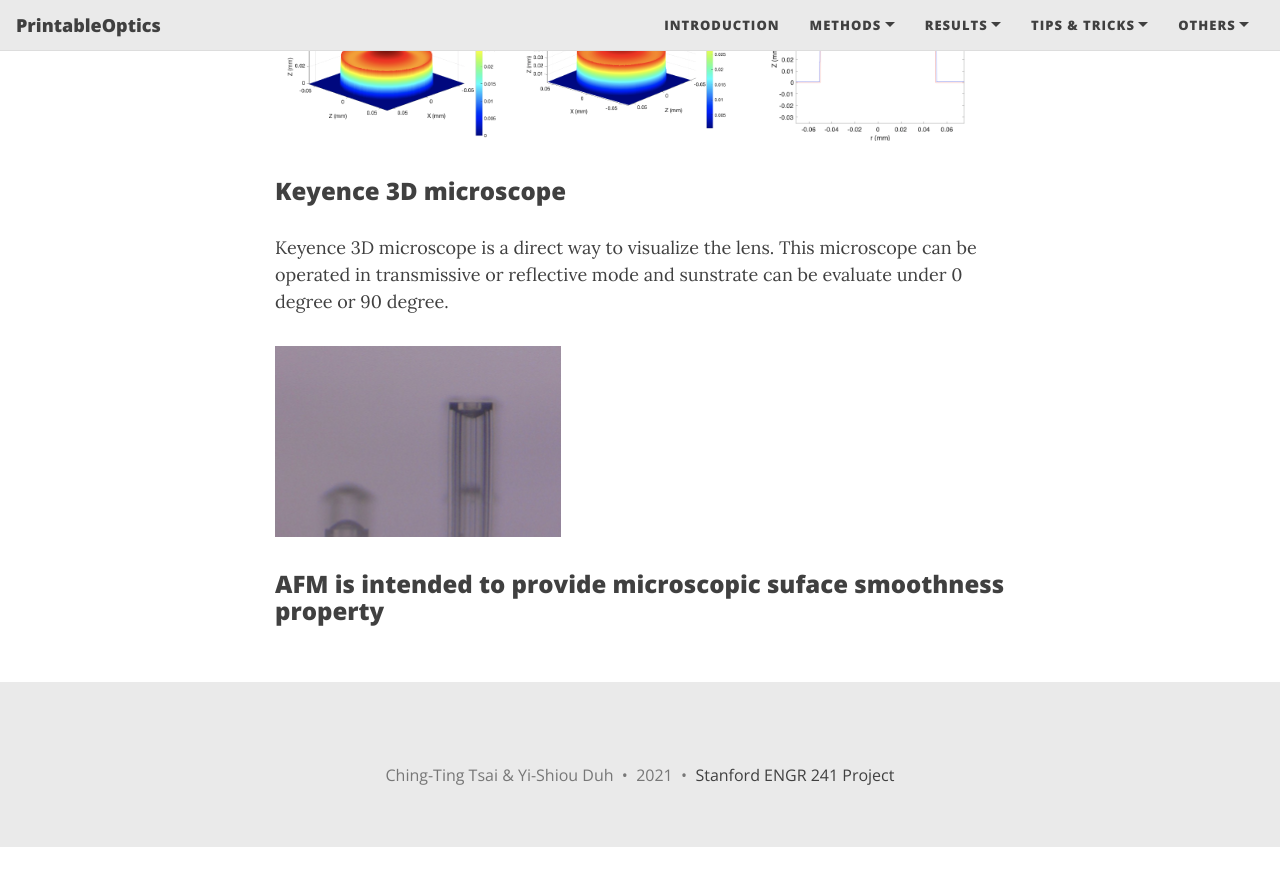
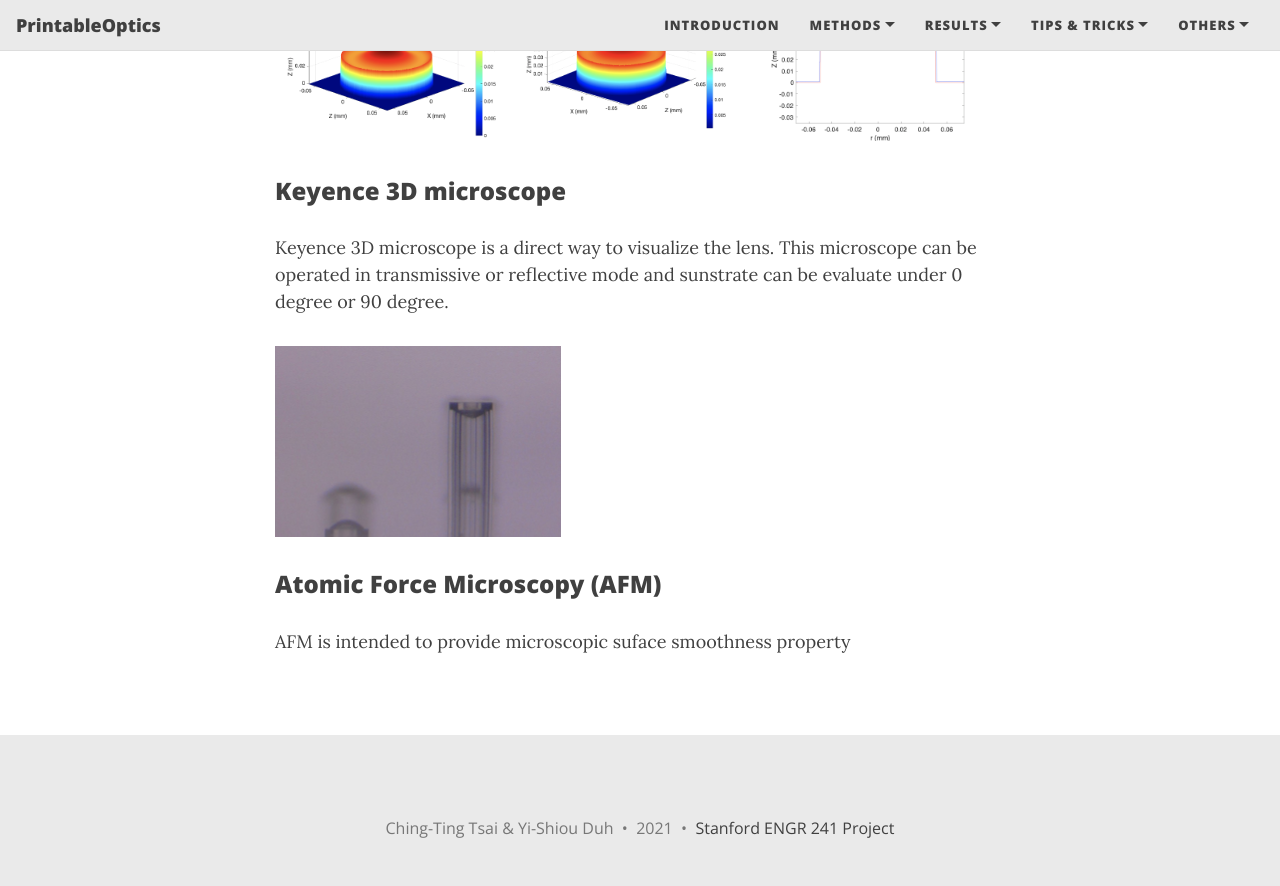
Before and after one commit to tingtsai/PrintableOptics, a Jekyll site: the page built from Characterizations.md, in a window 1280 px wide and 900 px high, scrolled down 1451 px. Shown: the top 886 px of the window. Built offline with Jekyll 4.4.1, drawn with Linux system fonts in a browser that asks for light colours; nearby versions of some CDN libraries; before the commit the page ends 2298 px from its top, so only the background shows below that.

Commit message:
Update Characterizations.md

```diff
--- a/Characterizations.md
+++ b/Characterizations.md
@@ -46,4 +46,5 @@ Keyence 3D microscope is a direct way to visualize the lens. This microscope can
 
 
 
-### AFM is intended to provide microscopic suface smoothness property
+### Atomic Force Microscopy (AFM)
+AFM is intended to provide microscopic suface smoothness property
```
